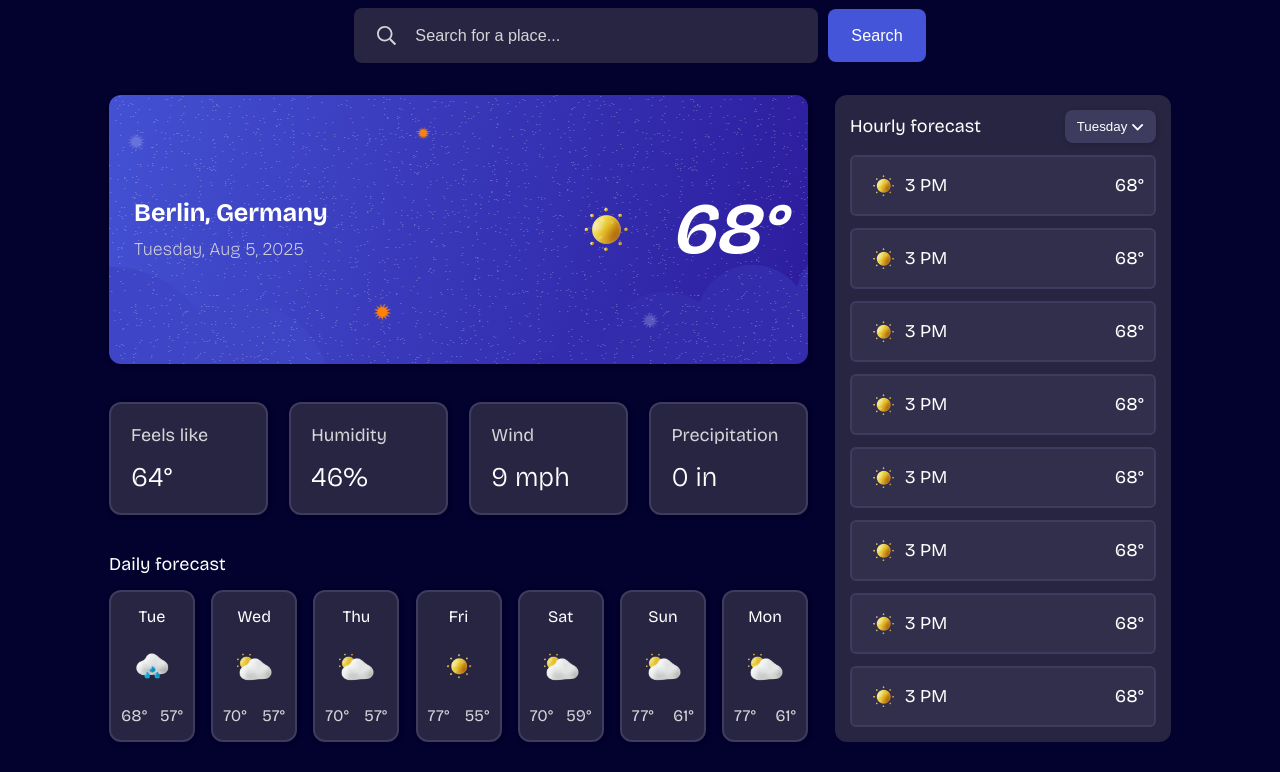
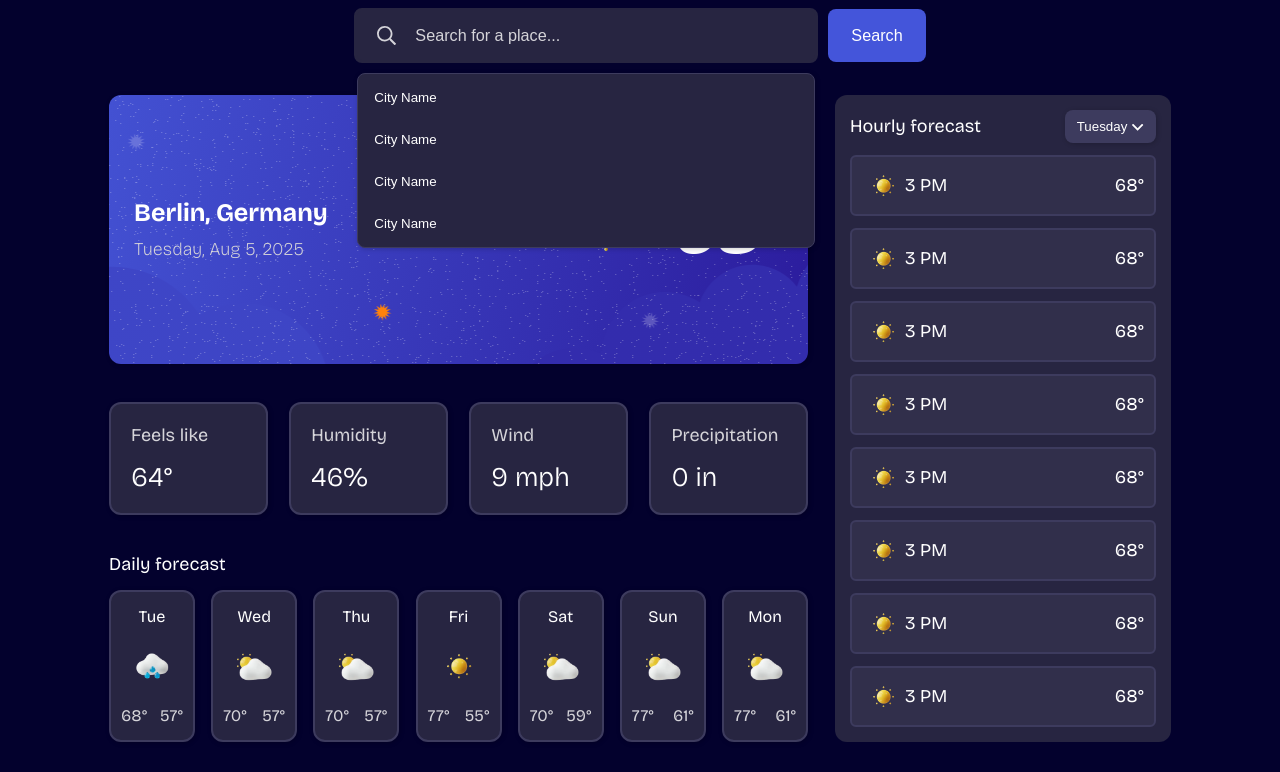
Before and after one commit to Bilalben23/weather-app, a website: page index.html in a window 1280 px wide. Shown: the part 174-946 px from the top of the page. Drawn offline with nearby package versions, Linux system fonts and the light colour scheme; files that its build step writes are made by us from their sources.

Commit message:
style(search): add CSS for accessible search dropdown
- Styled dropdown container and list items
- Added hover and focus states for buttons
- Set full-width, spacing, and visual appearance
- Prepared dropdown for keyboard and screen reader accessibility

```diff
--- a/index.html
+++ b/index.html
@@ -70,7 +70,6 @@
             id="search-dropdown"
             class="search-form__dropdown"
             role="listbox"
-            hidden
           >
             <li class="search-form__dropdown-item" role="option" id="option-1">
               <button class="search-form__dropdown-btn" type="button">
--- a/src/css/style.css
+++ b/src/css/style.css
@@ -127,7 +127,8 @@ form {
     border-radius: 8px;
     column-gap: 8px;
     padding-inline: 20px 10px;
-    border: 3px solid transparent;
+    border: 3px solid var(--neutral-800);
+    position: relative;
 }
 
 
@@ -174,6 +175,54 @@ form .search-form__btn:focus {
     border: 3px solid var(--neutral-900);
     outline: 2px solid var(--blue-500);
 }
+
+
+/* SEARCH DROPDOWN MENU */
+.search-form__dropdown-list {
+    position: absolute;
+    left: 0;
+    top: 62px;
+    border-radius: 8px;
+    width: 100%;
+    background-color: var(--neutral-800);
+    box-shadow: 1px 1px 5px rgba(0, 0, 0, 0.2);
+    padding: 5px;
+    display: flex;
+    flex-direction: column;
+    row-gap: 5px;
+    border: 1px solid var(--neutral-600);
+    z-index: 1000;
+
+}
+
+.search-form__dropdown-list li {
+    list-style-type: none;
+}
+
+.search-form__dropdown-list button {
+    width: 100%;
+    padding: 10px;
+    border-radius: 5px;
+    border: none;
+    background-color: transparent;
+    color: var(--neutral);
+    text-align: start;
+    border: 1.7px solid transparent;
+    cursor: pointer;
+    user-select: none;
+    transition: 0.3s background ease-in;
+}
+
+.search-form__dropdown-list button:hover,
+.search-form__dropdown-list button:focus {
+    border-color: var(--neutral-600);
+    background-color: var(--neutral-700);
+}
+
+.search-form__dropdown-list[hidden] {
+    display: none;
+}
+
 
 
 /* WEATHER */
```
